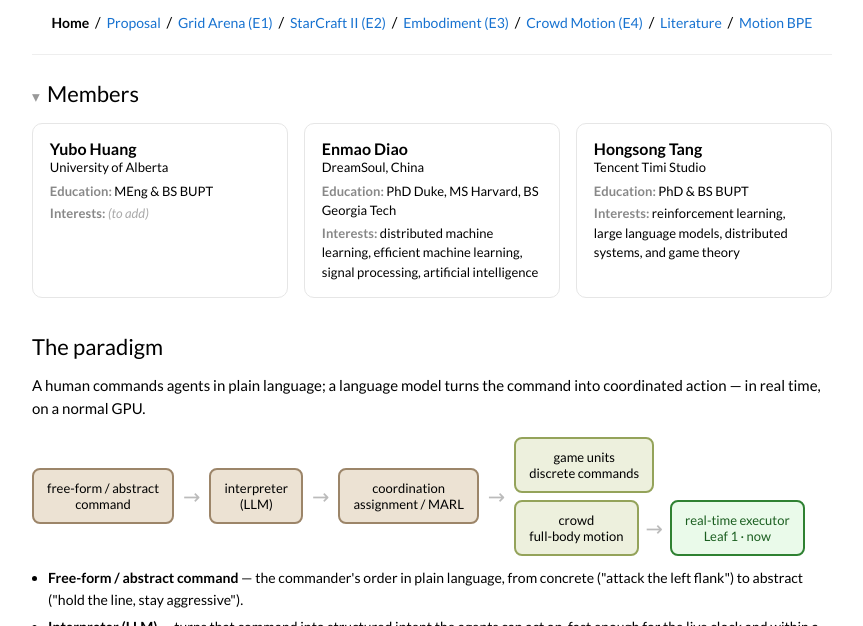
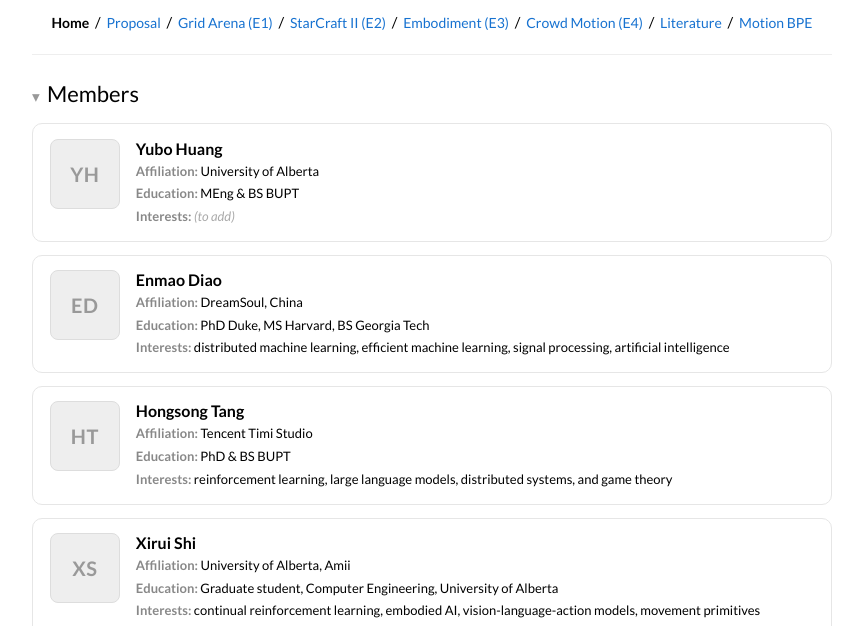
Before and after one commit to yuboshell/world-commander-bench, a plain HTML site: page home.html in a window 1280 px wide. Both pictures are taken after a click on the heading "Members". Shown: the part 174-800 px from the top of the page, without its empty margins (208-1071 px from the left). Drawn offline with Linux system fonts and the light colour scheme.

Commit message:
home: restructure Members into per-member rows (avatar left, details right)
Each member is now one full-width row: a placeholder avatar (initials) on the
left, and name + Affiliation / Education / Interests sub-rows on the right
(replaces the multi-column card grid). Added Xirui Shi (University of Alberta,
Amii). Portraits are initials placeholders for now.

Co-Authored-By: Claude Opus 4.8 <noreply@anthropic.com>

```diff
--- a/home.html
+++ b/home.html
@@ -32,22 +32,40 @@
   <summary>Members</summary>
   <div class="members">
     <div class="member">
+      <div class="avatar">YH</div>
+      <div class="minfo">
         <div class="nm">Yubo Huang</div>
-      <div class="aff">University of Alberta</div>
+        <div class="line"><b>Affiliation:</b> University of Alberta</div>
         <div class="line"><b>Education:</b> MEng &amp; BS BUPT</div>
         <div class="line"><b>Interests:</b> <span class="tbd">(to add)</span></div>
       </div>
+    </div>
     <div class="member">
+      <div class="avatar">ED</div>
+      <div class="minfo">
         <div class="nm">Enmao Diao</div>
-      <div class="aff">DreamSoul, China</div>
+        <div class="line"><b>Affiliation:</b> DreamSoul, China</div>
         <div class="line"><b>Education:</b> PhD Duke, MS Harvard, BS Georgia Tech</div>
         <div class="line"><b>Interests:</b> distributed machine learning, efficient machine learning, signal processing, artificial intelligence</div>
       </div>
+    </div>
     <div class="member">
+      <div class="avatar">HT</div>
+      <div class="minfo">
         <div class="nm">Hongsong Tang</div>
-      <div class="aff">Tencent Timi Studio</div>
+        <div class="line"><b>Affiliation:</b> Tencent Timi Studio</div>
         <div class="line"><b>Education:</b> PhD &amp; BS BUPT</div>
         <div class="line"><b>Interests:</b> reinforcement learning, large language models, distributed systems, and game theory</div>
+      </div>
+    </div>
+    <div class="member">
+      <div class="avatar">XS</div>
+      <div class="minfo">
+        <div class="nm">Xirui Shi</div>
+        <div class="line"><b>Affiliation:</b> University of Alberta, Amii</div>
+        <div class="line"><b>Education:</b> Graduate student, Computer Engineering, University of Alberta</div>
+        <div class="line"><b>Interests:</b> continual reinforcement learning, embodied AI, vision-language-action models, movement primitives</div>
+      </div>
     </div>
   </div>
   </details>
--- a/style.css
+++ b/style.css
@@ -34,10 +34,11 @@ details.fold > summary::-webkit-details-marker { display:none; }
 details.fold > summary::before { content:"\25B8"; color:#999; margin-right:.45rem; font-size:.7em; }
 details.fold[open] > summary::before { content:"\25BE"; }
 details.fold[open] > summary { margin-bottom:1rem; }
-.members { display:grid; grid-template-columns:repeat(auto-fit, minmax(240px, 1fr)); gap:1rem; }
-.member { border:1px solid #e6e6e6; border-radius:10px; padding:.9rem 1.05rem; }
-.member .nm { font-weight:700; font-size:16px; }
-.member .aff { font-size:13px; margin:.1rem 0 .4rem; }
+.members { display:flex; flex-direction:column; gap:.8rem; }
+.member { display:flex; align-items:flex-start; gap:1rem; border:1px solid #e6e6e6; border-radius:10px; padding:.9rem 1.05rem; }
+.member .avatar { flex:0 0 68px; width:68px; height:68px; border-radius:8px; background:#eee; border:1px solid #ddd; display:flex; align-items:center; justify-content:center; color:#999; font-weight:700; font-size:20px; letter-spacing:.5px; }
+.member .minfo { flex:1 1 auto; min-width:0; }
+.member .nm { font-weight:700; font-size:16px; margin-bottom:.25rem; }
 .member .line { font-size:13px; line-height:1.5; margin-top:.2rem; }
 .member .line b { color:#888; }
 .member .tbd { color:#aaa; font-style:italic; }
```
Lines whose indentation alone changed are shown as unchanged.
